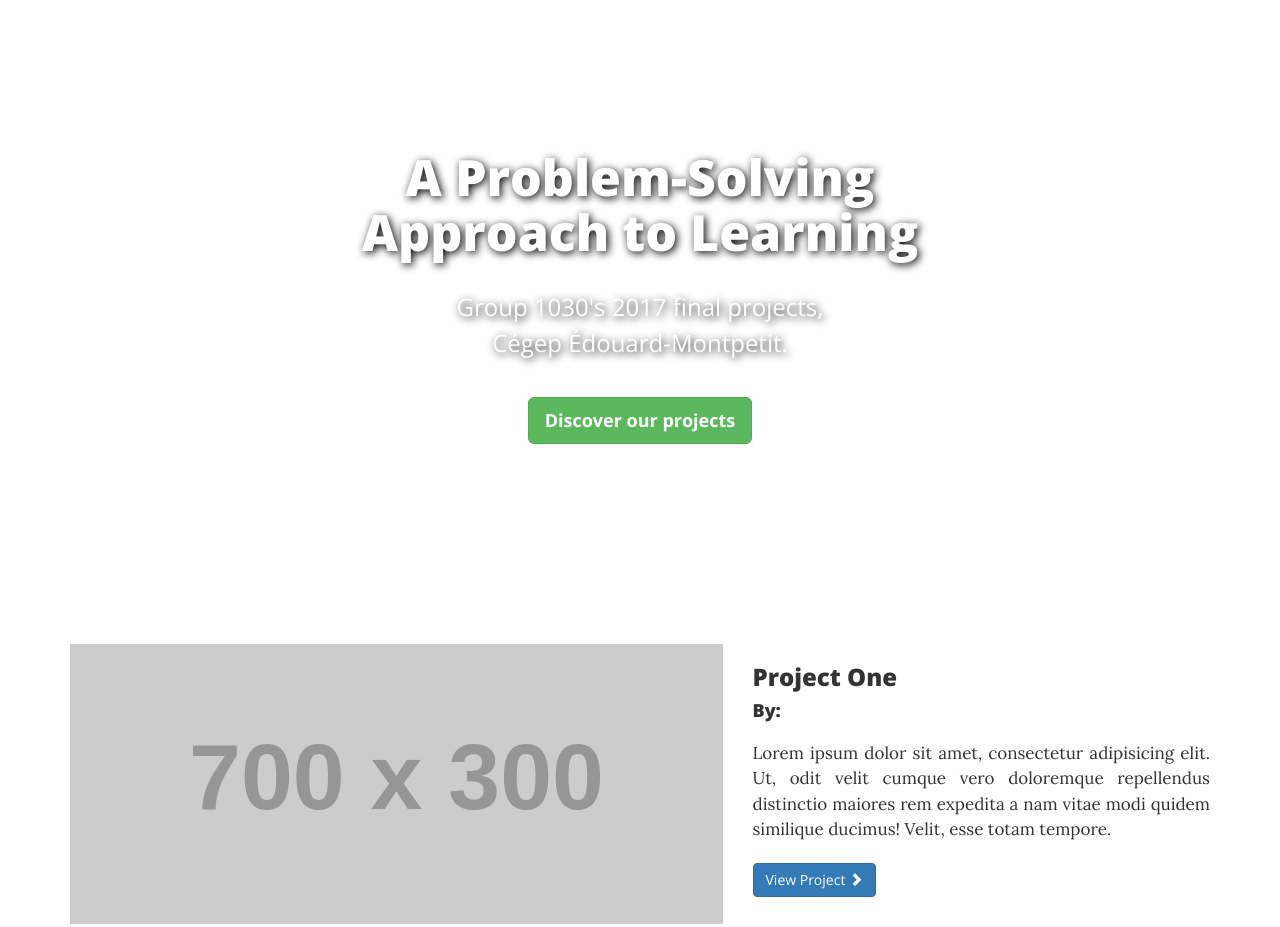
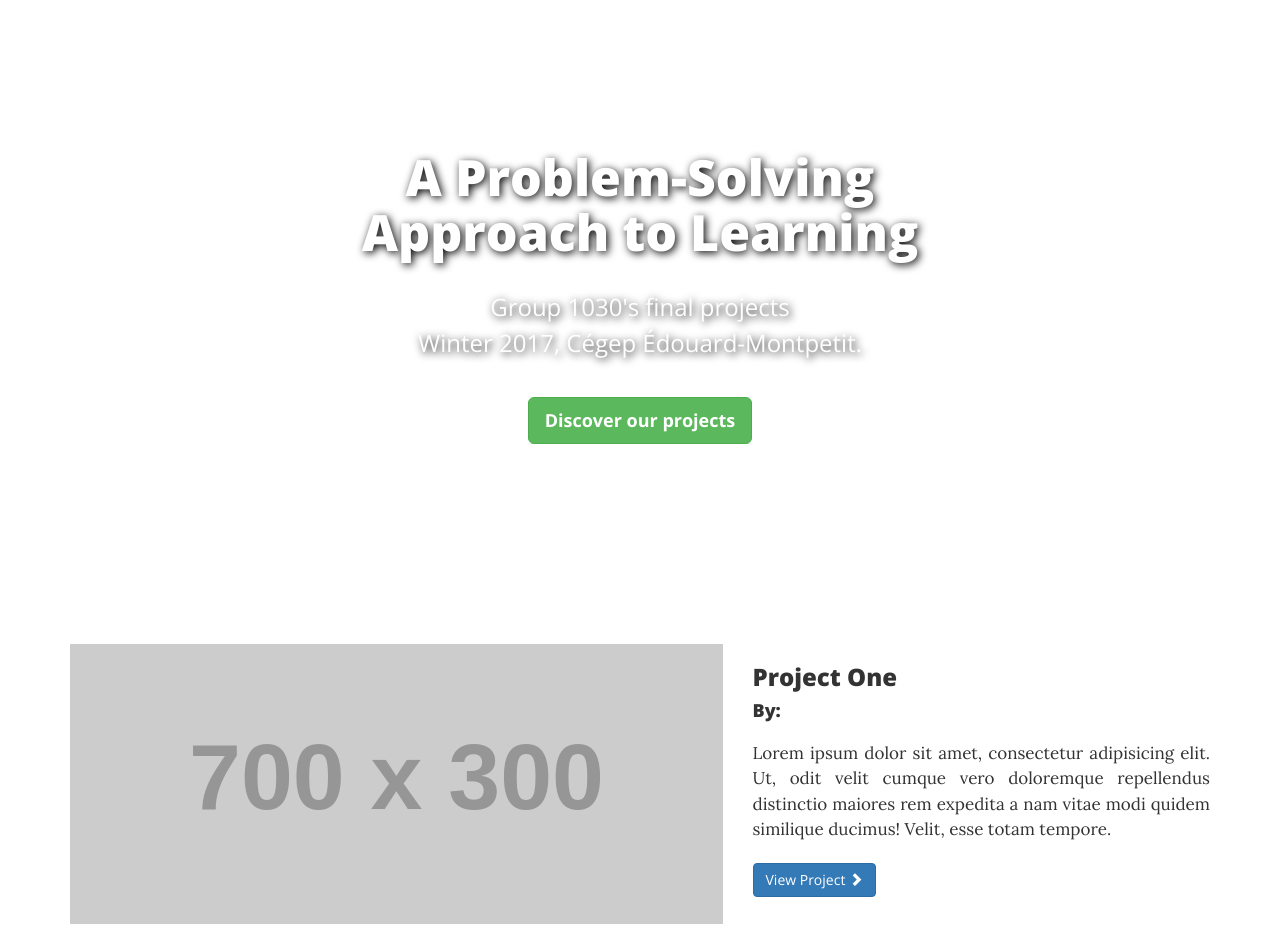
Before and after one commit to obrassard/2017-A-Problem-Solving-Approach-to-Learning, a website: page index.html in a window 1280 px wide. Shown: the top 927 px of the page. Drawn offline with nearby package versions, Linux system fonts and the light colour scheme; placeholder pictures from the web are drawn by us.

Commit message:
Update index.html

```diff
--- a/index.html
+++ b/index.html
@@ -39,8 +39,8 @@
                     <div class="site-heading">
                         <h1 class="shadow">A Problem-Solving<br>Approach to Learning</h1>
                         <hr class="small">
-                        <span class="subheading shadow">Group 1030's 2017 final projects,</span>
-                        <span class="subheading shadow">Cégep Édouard-Montpetit.</span><br><br>
+                        <span class="subheading shadow">Group 1030's final projects</span>
+                        <span class="subheading shadow">Winter 2017, Cégep Édouard-Montpetit.</span><br><br>
                         <button class="btn btn-success btn-lg btn-styled">Discover our projects</button>
                     </div>
                 </div>
```
